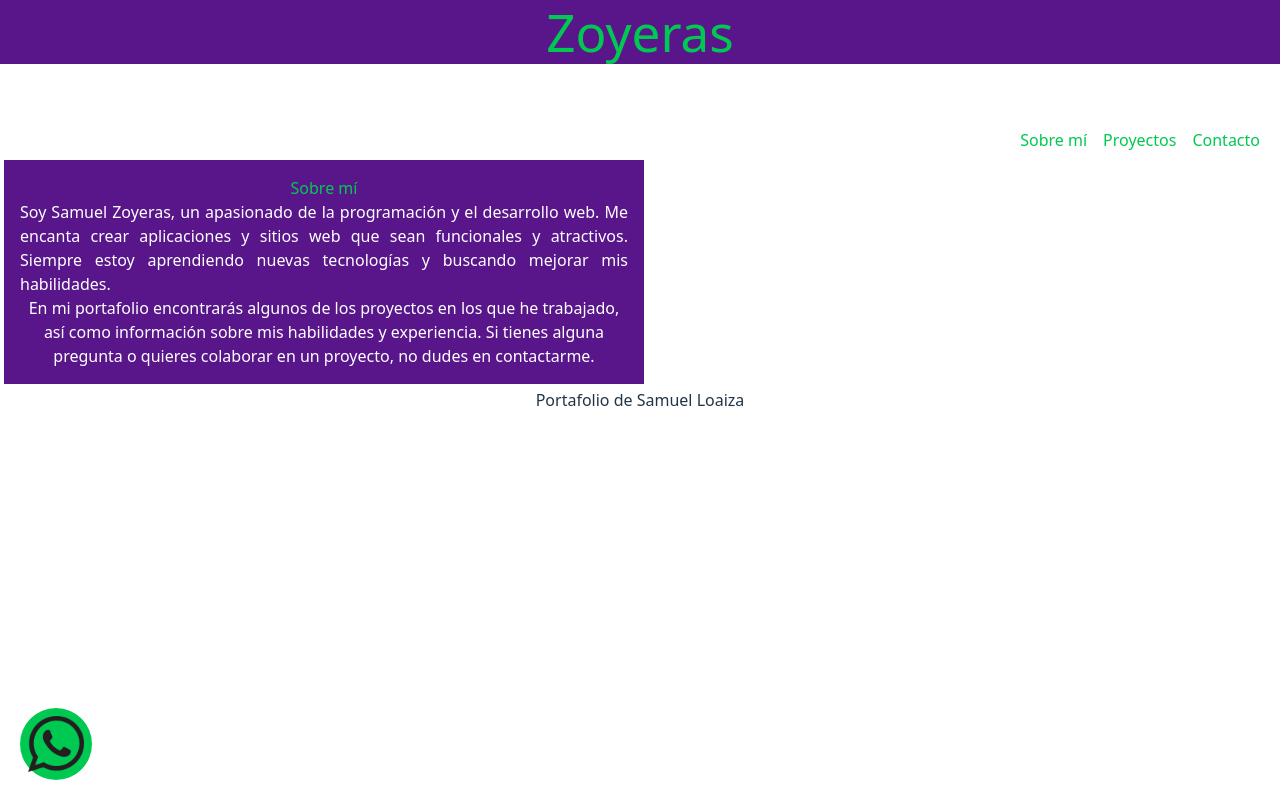
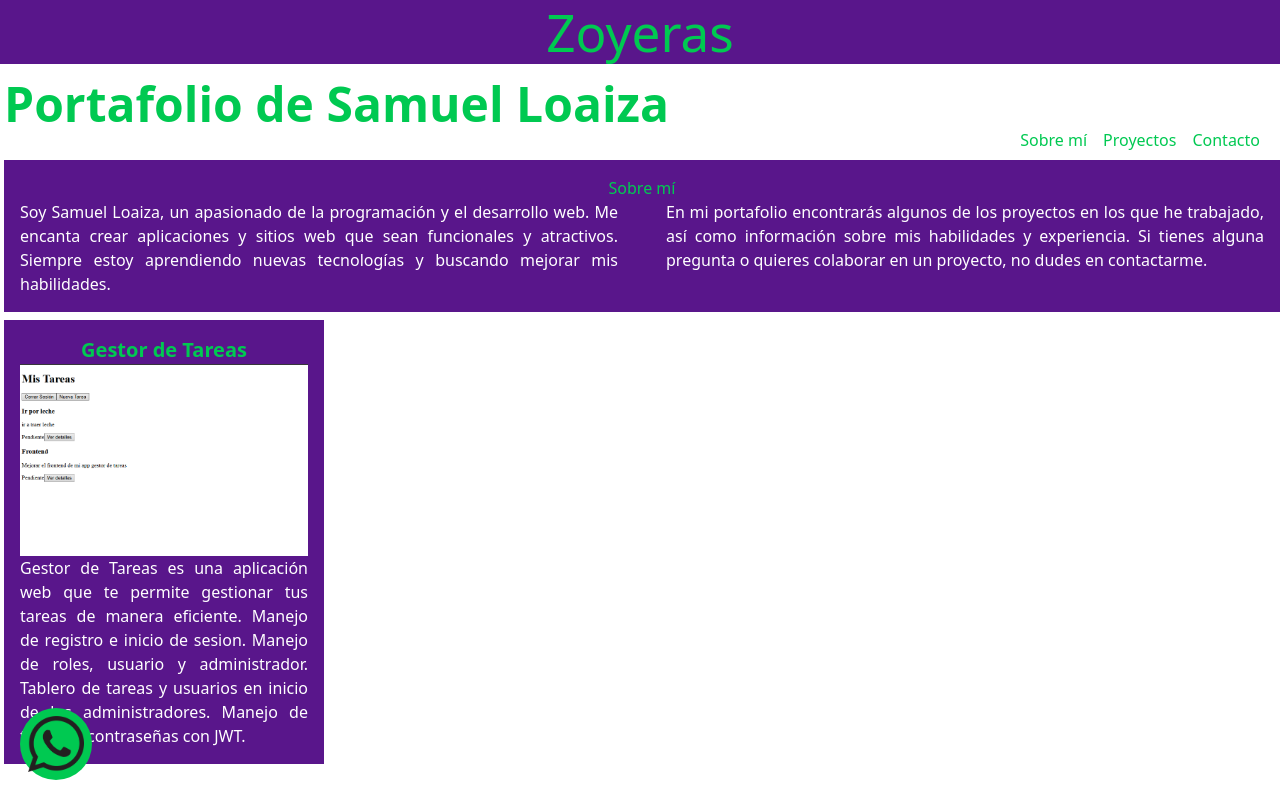
Before and after one commit to Zoyeras/portafolio, a React (Vite) app: page / in a window 1280 px wide. Built offline with nearby package versions, Linux system fonts and the light colour scheme.

Commit message:
Seccion proyectos agregada

```diff
--- a/src/App.tsx
+++ b/src/App.tsx
@@ -6,12 +6,12 @@ function App() {
       <div>
         {" "}
         {/* Encabezado */}
-        <h1 className="p-1 top-0 absolute left-0 justify-center text-green-500 bg-purple-900 w-full">
+        <h1 className="p-1 top-0 absolute left-0 text-green-500 bg-purple-900 w-full hover:text-purple-900 hover:bg-green-500 hover:cursor-pointer transform transition-transform transition-colors duration-1000 hover:scale-150">
           Zoyeras
         </h1>
       </div>
 
-      <div className="titulo">
+      <div className="absolute top-20 left-1 text-green-500 text-5xl font-bold">
         <h2>Portafolio de Samuel Loaiza</h2>
       </div>
       {/* Navegación */}
@@ -34,22 +34,47 @@ function App() {
           </li>
         </ul>
       </nav>
-      {/* Sección de Proyectos */}
-      <div className="bg-purple-900 text-white p-4 items-center text-justify-center w-1/2 left-1 absolute top-40">
-        <h2 className="text-green-500">Sobre mí</h2>
-        <p className="text-justify">
-          Soy Samuel Zoyeras, un apasionado de la programación y el desarrollo
-          web. Me encanta crear aplicaciones y sitios web que sean funcionales y
-          atractivos. Siempre estoy aprendiendo nuevas tecnologías y buscando
-          mejorar mis habilidades.
-        </p>
-        <p>
-          En mi portafolio encontrarás algunos de los proyectos en los que he
-          trabajado, así como información sobre mis habilidades y experiencia.
-          Si tienes alguna pregunta o quieres colaborar en un proyecto, no dudes
-          en contactarme.
-        </p>
+      {/* Texto sobre mi */}
+      <div className="bg-purple-900 text-white p-4 items-center gap-10 left-1 absolute top-40">
+        <h2 className="text-green-500 top-0 !text-10xl">Sobre mí</h2>
+        <div className="flex gap-12">
+          <p className="text-justify w-1/2">
+            Soy Samuel Loaiza, un apasionado de la programación y el desarrollo
+            web. Me encanta crear aplicaciones y sitios web que sean funcionales
+            y atractivos. Siempre estoy aprendiendo nuevas tecnologías y
+            buscando mejorar mis habilidades.
+          </p>
+          <p className="text-justify w-1/2">
+            En mi portafolio encontrarás algunos de los proyectos en los que he
+            trabajado, así como información sobre mis habilidades y experiencia.
+            Si tienes alguna pregunta o quieres colaborar en un proyecto, no
+            dudes en contactarme.
+          </p>
+        </div>
       </div>
+      {/* Sección de proyectos */}
+      <section className="w-1/4 bg-purple-900 text-white p-4 items-center gap-10 left-1 absolute top-80">
+        {/* Gestor de Tareas */}
+        <div>
+          {/* Titulo */}
+          <h2 className="text-green-500 !text-xl !font-bold">
+            Gestor de Tareas
+          </h2>
+          {/* Imagen */}
+          <img
+            src="../public/imagenes/Capturas Proyectos/MisTareas Gestor-Tareas.png"
+            alt="MisTareas Gestor-Tareas"
+          />
+          {/* Descripcion */}
+          <p className="text-justify">
+            Gestor de Tareas es una aplicación web que te permite gestionar tus
+            tareas de manera eficiente. Manejo de registro e inicio de sesion.
+            Manejo de roles, usuario y administrador. Tablero de tareas y
+            usuarios en inicio de los administradores. Manejo de tokens y
+            contraseñas con JWT.
+          </p>
+        </div>
+      </section>
       {/* Botón de Whatsapp */}
       <a
         className="absolute bottom-5 left-5 w-auto h-auto flex items-center justify-center bg-green-500 rounded-full shadow-lg hover:bg-green-600 transition-colors duration-300"
```
Also changed, not shown: public/imagenes/Capturas Proyectos/MisTareas Gestor-Tareas.png (added).
